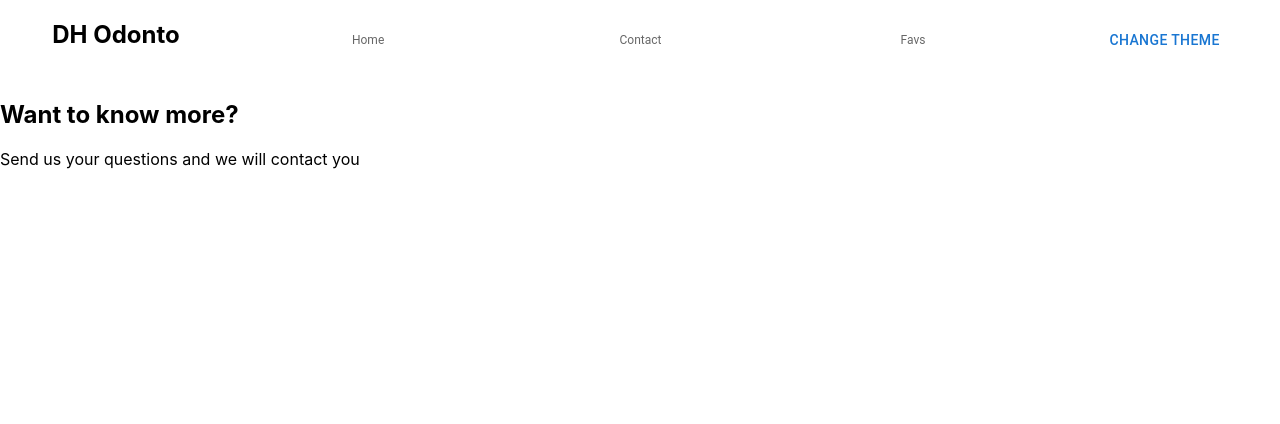
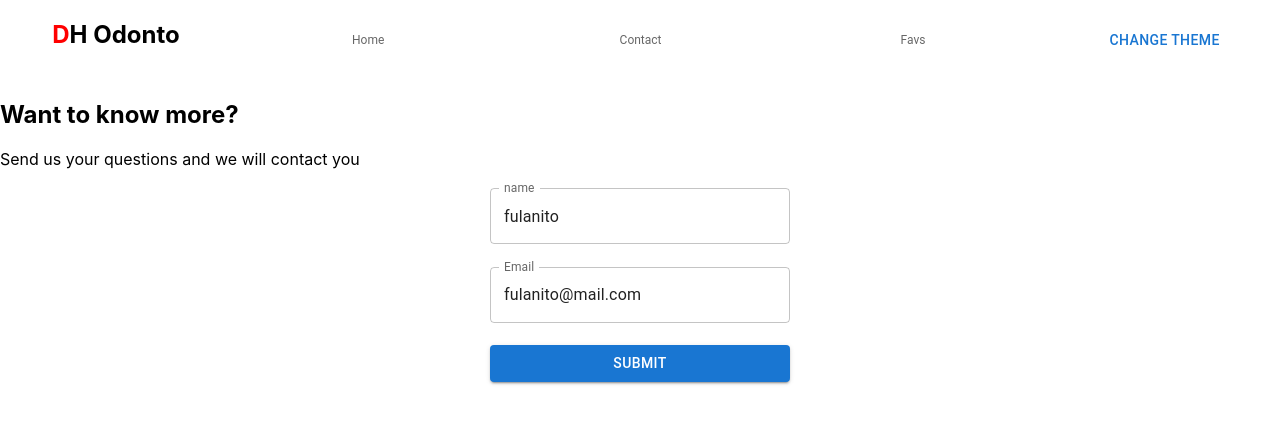
Before and after one commit to DellacquaD/fe3-final, a React (Create React App) app: page /contact in a window 1280 px wide. Shown: the top 424 px of the page. Built offline with nearby package versions, Linux system fonts and the light colour scheme.

Commit message:
Se agrega form completo, con validaciones.

```diff
--- a/package.json
+++ b/package.json
@@ -12,12 +12,15 @@
     "@testing-library/jest-dom": "^5.16.5",
     "@testing-library/react": "^13.4.0",
     "@testing-library/user-event": "^13.5.0",
+    "formik": "^2.2.9",
     "react": "^18.2.0",
     "react-dom": "^18.2.0",
     "react-router-dom": "^6.4.4",
     "react-scripts": "5.0.1",
+    "react-yup": "^1.24.1",
     "styled-components": "^5.3.6",
-    "web-vitals": "^2.1.4"
+    "web-vitals": "^2.1.4",
+    "yup": "^0.32.11"
   },
   "scripts": {
     "start": "react-scripts start",
--- a/src/App.jsx
+++ b/src/App.jsx
@@ -1,4 +1,4 @@
-import { BrowserRouter, Routes, Route } from "react-router-dom";
+import { BrowserRouter, Routes, Route, Form } from "react-router-dom";
 import Contact from "./Routes/Contact";
 import Detail from "./Routes/Detail";
 import Home from "./Routes/Home"
@@ -15,6 +15,7 @@ function App() {
           <Route path='/contact' element={ <Contact/> }/>
           <Route path='/dentist/:id' element={ <Detail/> }/>
           <Route path='/favs' element={ <Favs/> }/>
+
         </Routes>
       </BrowserRouter>
     </div>
--- a/src/Components/Form.jsx
+++ b/src/Components/Form.jsx
@@ -1,15 +1,72 @@
-import React from "react";
-
+import React from 'react';
+import { useFormik } from 'formik';
+import * as yup from 'yup';
+import { Button } from '@mui/material';
+import { TextField } from '@mui/material';
+import { useState } from 'react';
 
 const Form = () => {
-  //Aqui deberan implementar el form completo con sus validaciones
 
-  return (
-    <div>
-      <form>
+  const validationSchema = yup.object({
+    email: yup
+      .string('Enter your email')
+      .email('Enter a valid email')
+      .required('Email is required'),
+    name: yup
+      .string('Enter your name')
+      .min(5, 'Name should be of minimum 5 characters length')
+      .required('Name is required'),
+  });
+
+    const [message, setMessage] = useState("")
+
+    const formik = useFormik({
+      initialValues: {
+        name: 'fulanito',
+        email: 'fulanito@mail.com',
+      },
+      validationSchema: validationSchema,
+      onSubmit: (values) => {
+        console.log(values);
+        setMessage(`Gracias ${values.name}, te contactaremos cuanto antes vía mail.`)
+      },
+    });
+
+    return (
+      <div>
+        <form onSubmit={formik.handleSubmit} style={{ width: 300, height: 200 }} >
+          <TextField
+            fullWidth
+            id="name"
+            name="name"
+            label="name"
+            type="name"
+            value={formik.values.name}
+            onChange={formik.handleChange}
+            error={formik.touched.name && Boolean(formik.errors.name)}
+            helperText={formik.touched.name && formik.errors.name}
+          />
+          <TextField
+            fullWidth
+            id="email"
+            name="email"
+            label="Email"
+            value={formik.values.email}
+            onChange={formik.handleChange}
+            error={formik.touched.email && Boolean(formik.errors.email)}
+            helperText={formik.touched.email && formik.errors.email}
+            sx={{ my: 2 }}
+          />
+          <Button color="primary" variant="contained" fullWidth type="submit">
+            Submit
+          </Button>
       </form>
+      <div>
+        <h3>{message}</h3>
+      </div>
     </div>
   );
+
 };
 
-export default Form;
+  export default Form
--- a/src/Components/Navbar.jsx
+++ b/src/Components/Navbar.jsx
@@ -38,7 +38,7 @@ export default function Navbar() {
         display: 'flex',
         justifyContent: 'space-around' }}
         >
-        <h2>DH Odonto</h2>
+        <h2 className='title'>DH Odonto</h2>
         {navButtons.map((button) => (
           <BottomNavigationAction component={RouterLink} key={button.name} label={button.name} to={button.path}/>
        ))}
--- a/src/index.css
+++ b/src/index.css
@@ -28,6 +28,10 @@ nav{
   width: 80vw;
   justify-content: flex-start;
   padding: 1rem;
+}
+
+.title::first-letter {
+  color: red;
 }
 
 a{
```
Also changed, not shown: 1 other file (tests, documents, lock files or other folders).
